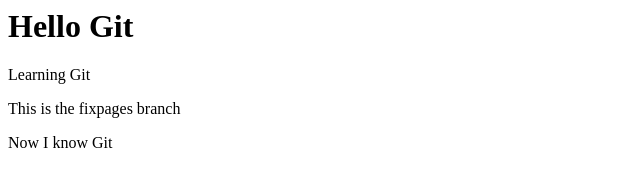
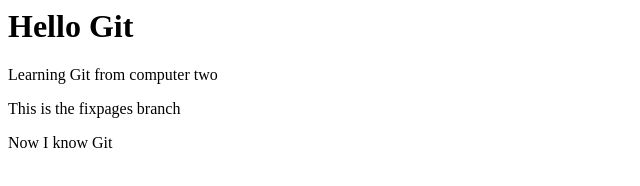
Before and after one commit to heydarish1994/git-practice, a plain HTML site: page index.html in a window 1280 px wide. Shown: the whole page, without its empty margins (0-640 px from the left). Drawn offline with Linux system fonts and the light colour scheme.

Commit message:
change learning line from computer two

```diff
--- a/index.html
+++ b/index.html
@@ -1,4 +1,4 @@
 <h1>Hello Git</h1>
-<p>Learning Git</p>
+<p>Learning Git from computer two</p>
 <p>This is the fixpages branch</p>
 <p>Now I know Git</p>
```
